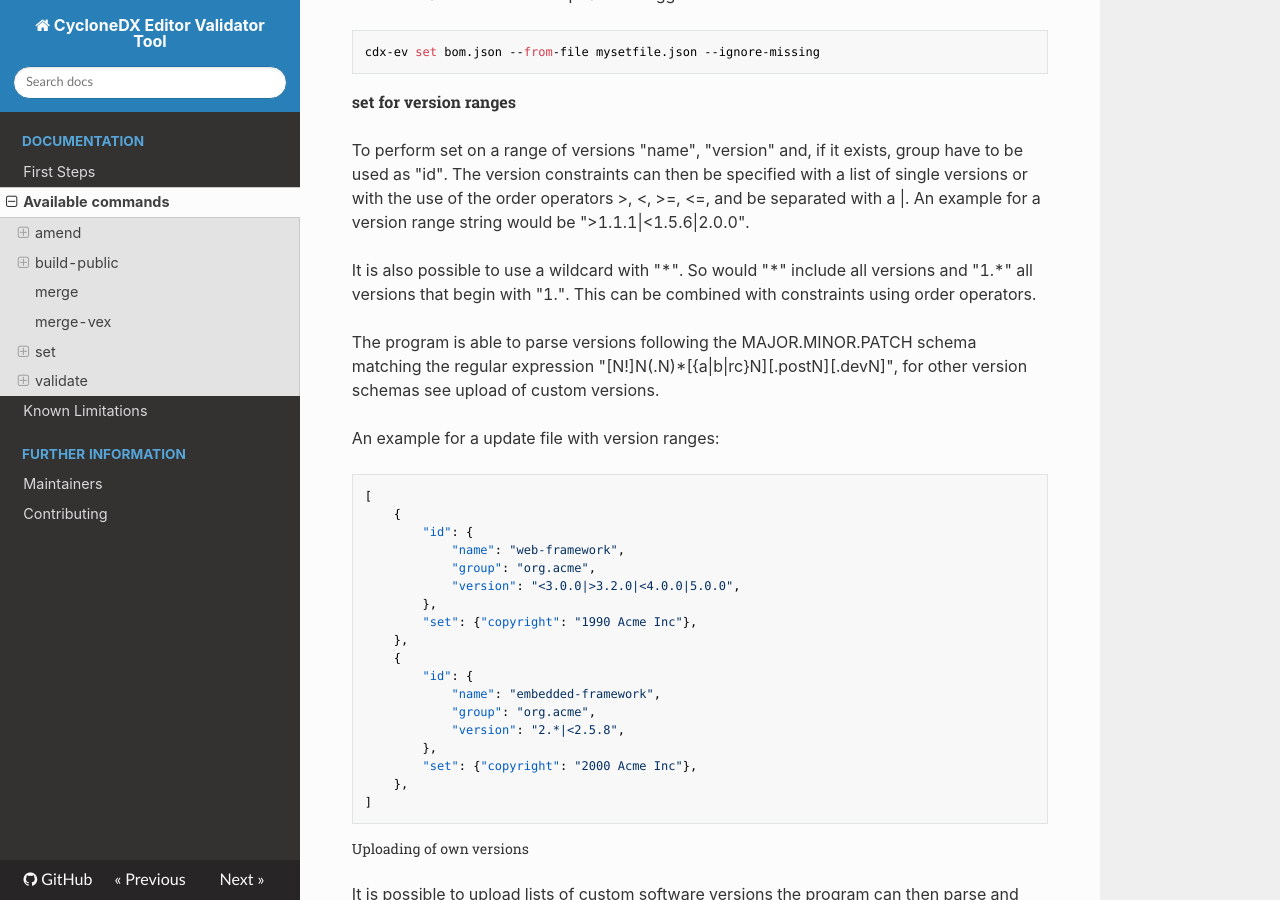
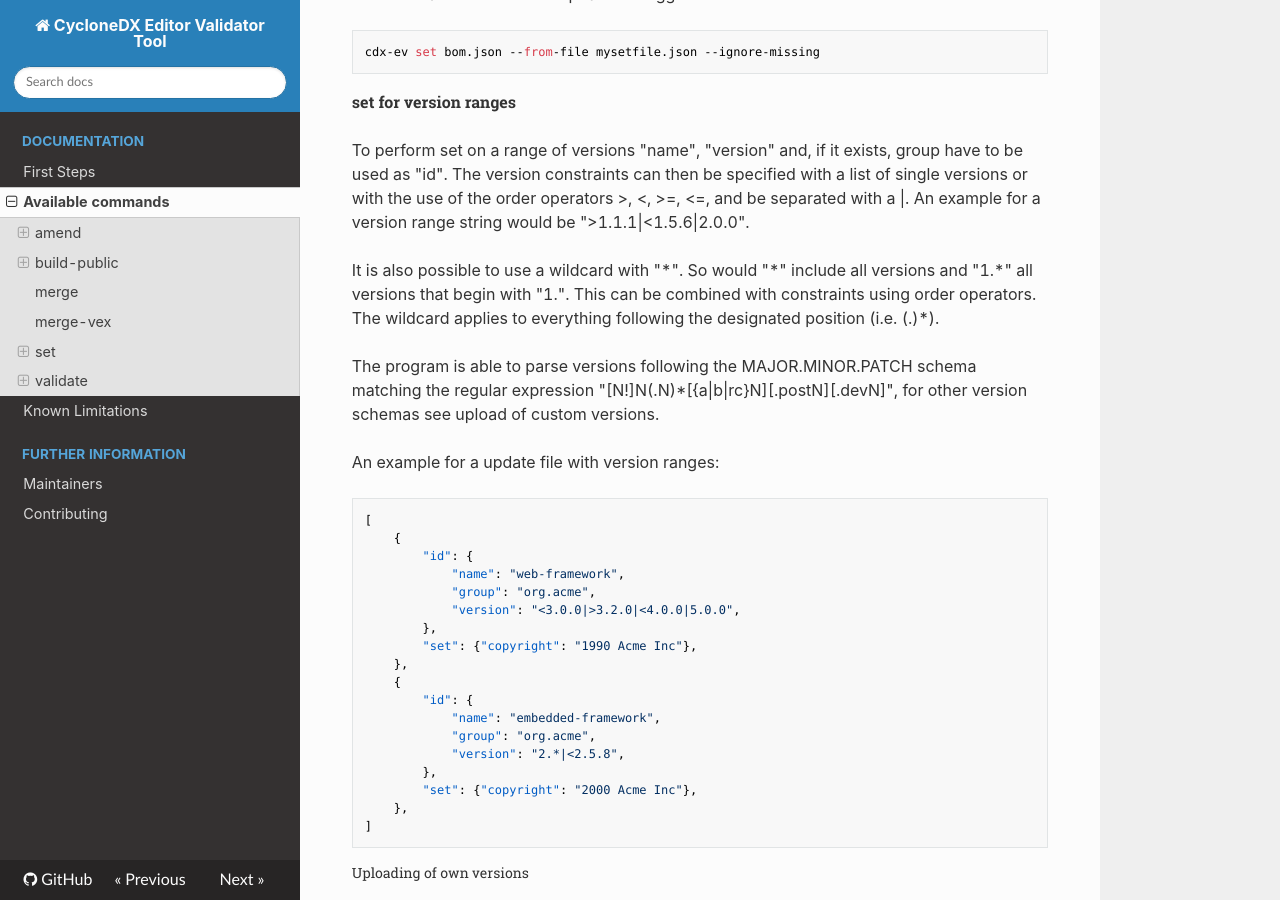
Before and after one commit to Festo-se/cyclonedx-editor-validator, an MkDocs documentation site: the page built from docs/available_commands.md, in a window 1280 px wide and 900 px high, scrolled down 8429 px. Built offline with MkDocs 1.6.1, drawn with Linux system fonts in a browser that asks for light colours; nearby versions of some CDN libraries; some web fonts are replaced.

Commit message:
docs: extends documentation of regex in set version range available commands

```diff
--- a/docs/available_commands.md
+++ b/docs/available_commands.md
@@ -302,7 +302,7 @@ The version constraints can then be specified with a list of single versions or
 and be separated with a |. An example for a version range string would be ">1.1.1|<1.5.6|2.0.0".
 
 It is also possible to use a wildcard with "\*". So would "\*" include all versions and "1.\*" all versions that begin with "1.".
-This can be combined with constraints using order operators.
+This can be combined with constraints using order operators. The wildcard applies to everything following the designated position (i.e. (.)*).
 
 The program is able to parse versions following the MAJOR.MINOR.PATCH schema matching the regular expression "\[N!\]N(.N)\*\[{a|b|rc}N\]\[.postN\]\[.devN\]", for other version schemas see upload of custom versions.
 
```
